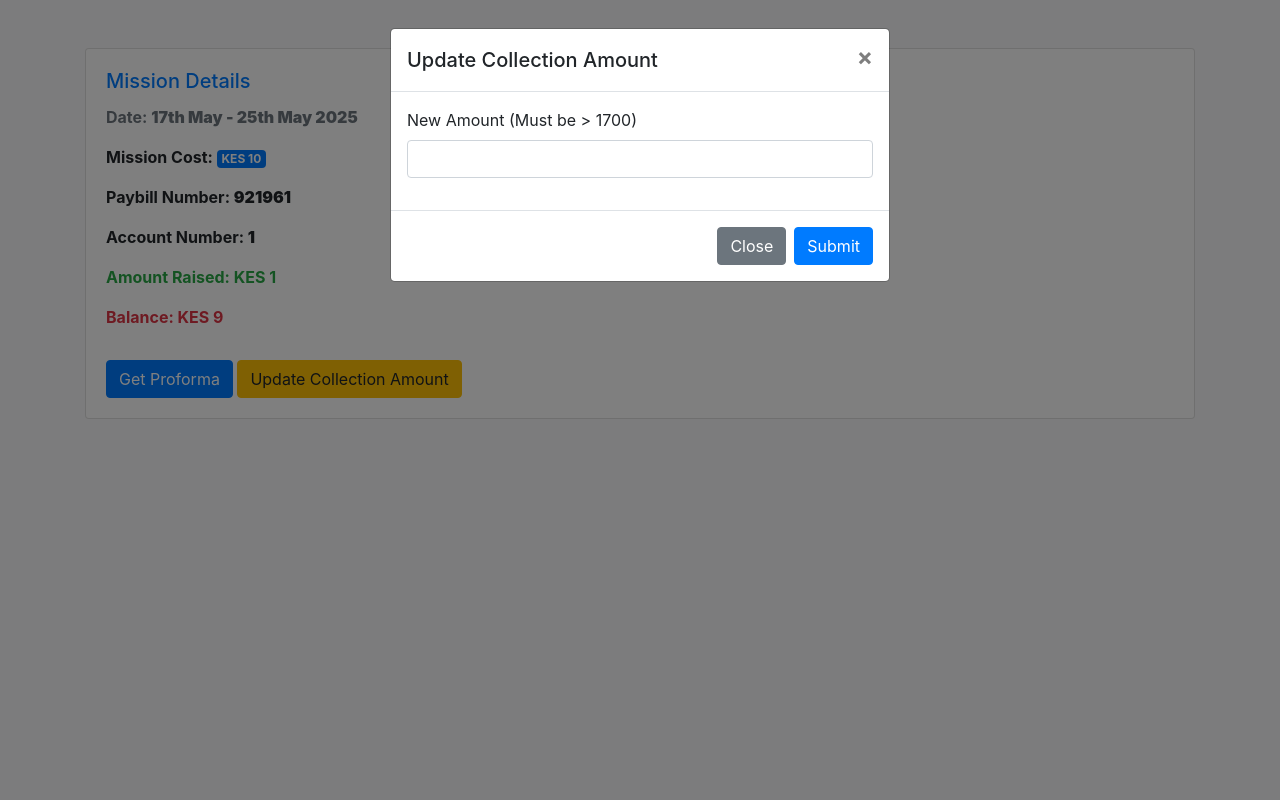
After one commit to JKUAT-CU/portal, a PHP site: template missions/pages/template/dashboard.php in a window 1280 px wide, after a click on "Update Collection Amount". The commit adds this page. Run offline with PHP 8.4, Linux system fonts and the light colour scheme; the template is opened without the code that fills it: most values are stand-ins (such as "Sample title", 1, 10 or a date in 2020); some libraries are stand-ins or nearby versions.

Commit message:
Added the ability to chnage budget details

```diff
--- a/missions/pages/api2.php
+++ b/missions/pages/api2.php
@@ -28,7 +28,7 @@ if ($_SERVER['REQUEST_METHOD'] === 'OPTIONS') {
 }
 
 // Fetch data from makueni table
-$sqlMakueni = "SELECT member_id, account_number FROM makueni";
+$sqlMakueni = "SELECT member_id, account_number,amount FROM makueni";
 $resultMakueni = $conn->query($sqlMakueni);
 
 if ($resultMakueni->num_rows > 0) {
--- a/missions/pages/script.php
+++ b/missions/pages/script.php
@@ -86,7 +86,7 @@
         "viewport": {
           "width": 200,
           "height": 200,
-          "type": "circle",
+          "type": "square",
           "border": {
             "width": 2,
             "enable": true,
--- /dev/null
+++ b/missions/pages/template/dashboard.php
@@ -0,0 +1,104 @@
+<!DOCTYPE html>
+<html lang="en">
+<head>
+  <meta charset="UTF-8">
+  <meta name="viewport" content="width=device-width, initial-scale=1.0">
+  <title>User Dashboard</title>
+  <!-- Bootstrap CSS -->
+  <link rel="stylesheet" href="https://stackpath.bootstrapcdn.com/bootstrap/4.5.2/css/bootstrap.min.css">
+  <!-- FontAwesome -->
+  <script src="https://kit.fontawesome.com/42d5adcbca.js" crossorigin="anonymous"></script>
+  <style>
+    .card-text { font-weight: bold; }
+    .alert-success { font-size: 1.2rem; }
+    .btn-custom { display: inline-block; margin-top: 15px; text-decoration: none; }
+  </style>
+</head>
+<body class="bg-light">
+  <div class="container mt-5">
+    <div class="card">
+      <div class="card-body">
+        <!-- Success Message -->
+        <div id="success-message"></div>
+
+        <!-- Mission Details -->
+        <h5 class="card-title text-primary">Mission Details</h5>
+        <p class="card-text text-muted">Date: <strong>17th May - 25th May 2025</strong></p>
+        <p class="card-text">Mission Cost: <span class="badge badge-primary" id="mission-cost">KES <?= number_format($missionCost) ?></span></p>
+        <p class="card-text">Paybill Number: <strong>921961</strong></p>
+        <p class="card-text">Account Number: <strong id="account-number"><?= htmlspecialchars($accountNumber) ?></strong></p>
+        <p class="card-text text-success">Amount Raised: <span id="total-amount">KES <?= number_format($totalAmount) ?></span></p>
+        <p class="card-text text-danger">Balance: <span id="balance">KES <?= number_format($missionCost - $totalAmount) ?></span></p>
+
+        <!-- Buttons -->
+        <a href="proforma.php" class="btn btn-primary btn-custom">Get Proforma</a>
+        <button class="btn btn-warning btn-custom" data-toggle="modal" data-target="#updateModal">Update Collection Amount</button>
+      </div>
+    </div>
+  </div>
+
+  <!-- Update Amount Modal -->
+<!-- Update Amount Modal -->
+<div class="modal fade" id="updateModal" tabindex="-1" aria-labelledby="updateModalLabel" aria-hidden="true">
+  <div class="modal-dialog">
+    <div class="modal-content">
+      <div class="modal-header">
+        <h5 class="modal-title" id="updateModalLabel">Update Collection Amount</h5>
+        <button type="button" class="close" data-dismiss="modal" aria-label="Close">
+          <span aria-hidden="true">&times;</span>
+        </button>
+      </div>
+      <div class="modal-body">
+        <form id="updateForm">
+          <div class="form-group">
+            <label for="newAmount">New Amount (Must be > 1700)</label>
+            <input type="number" class="form-control" id="newAmount" name="newAmount" required min="1701">
+          </div>
+          <div class="form-group">
+            <div id="updateFeedback" class="text-danger"></div> <!-- Feedback area -->
+          </div>
+        </form>
+      </div>
+      <div class="modal-footer">
+        <button type="button" class="btn btn-secondary" data-dismiss="modal">Close</button>
+        <button type="button" class="btn btn-primary" id="submitUpdate">Submit</button>
+      </div>
+    </div>
+  </div>
+</div>
+
+<script>
+
+// Handle form submission
+document.getElementById('submitUpdate').addEventListener('click', function () {
+  const newAmount = document.getElementById('newAmount').value;
+
+  // Validate input
+  if (!newAmount || newAmount <= 1700) {
+    return; // Skip if validation fails, no action needed
+  }
+
+  // Send data to the backend
+  fetch('dashboard.php', {
+    method: 'POST',
+    headers: { 'Content-Type': 'application/x-www-form-urlencoded' },
+    body: new URLSearchParams({ newAmount })
+  })
+    .catch(error => {
+      console.error('Error:', error);
+    })
+    .finally(() => {
+      // Close the modal
+      $('#updateModal').modal('hide');
+      // Reload the page to reflect any changes
+      location.reload();
+    });
+});
+
+</script>
+
+  <!-- Bootstrap JS -->
+  <script src="https://code.jquery.com/jquery-3.5.1.slim.min.js"></script>
+  <script src="https://cdn.jsdelivr.net/npm/bootstrap@4.5.2/dist/js/bootstrap.bundle.min.js"></script>
+</body>
+</html>
```
Also changed, not shown: missions/pages/dashboard.php (+69 -113 lines), missions/pages/post.php (+6 -3 lines), missions/uploads/4602 (copy).png (added), missions/uploads/makueni.png.
